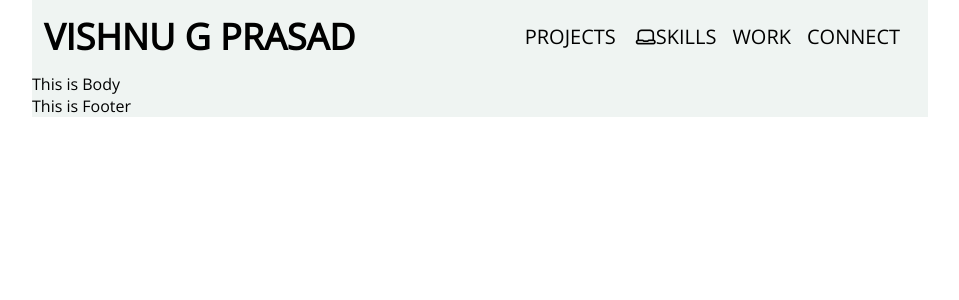
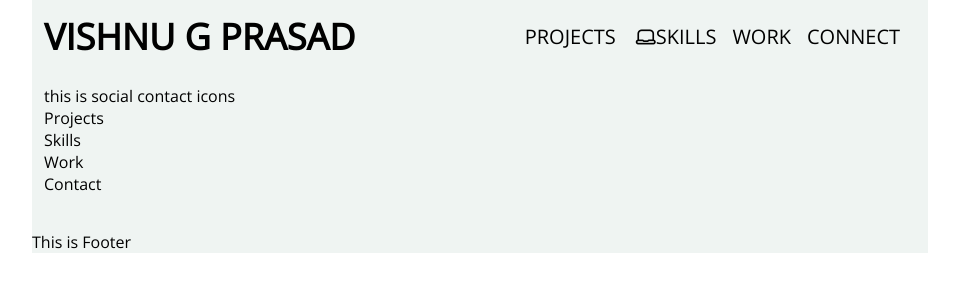
Before and after one commit to vishnugprasad/protfolio, a React (Create React App) app: page / in a window 1280 px wide. Shown: the top 300 px of the page, without its empty margins (160-1119 px from the left). Built offline with nearby package versions, Linux system fonts and the light colour scheme; some icons are missing.

Commit message:
body building

```diff
--- /dev/null
+++ b/src/components/body/about/index.js
@@ -0,0 +1,23 @@
+import React from 'react'
+import "./about.css"
+
+function About() {
+  return (
+    <div className='about'>
+        <div className='about-top'>
+            <div className='about-info'>
+
+            </div>
+            <div className='about-photo'>
+
+            </div>
+
+        </div>
+        <div className='about-bottom'>
+            this is social contact icons
+        </div>
+    </div>
+  )
+}
+
+export default About
--- /dev/null
+++ b/src/components/body/body.css
@@ -0,0 +1,4 @@
+.body{
+    padding: 12px;
+    padding-bottom: 36px;
+}
--- /dev/null
+++ b/src/components/body/contact/index.js
@@ -0,0 +1,9 @@
+import React from 'react'
+
+function Contact() {
+  return (
+    <div>Contact</div>
+  )
+}
+
+export default Contact
--- a/src/components/body/index.js
+++ b/src/components/body/index.js
@@ -1,8 +1,29 @@
 import React from 'react'
-
+import About from './about'
+import "./body.css"
+import Contact from './contact'
+import Projects from './projects'
+import Skills from './skills'
+import Work from './work'
 function Body() {
   return (
-    <div>This is Body</div>
+    <div className='body'>
+      <section id = "about">
+        <About></About>
+      </section>
+      <section id = "projects">
+        <Projects></Projects>
+      </section>
+      <section id = "skills">
+        <Skills></Skills>
+      </section>
+      <section id = "work">
+        <Work></Work>
+      </section>
+      <section id = "contact">
+        <Contact></Contact>
+      </section>
+    </div>
   )
 }
 
--- /dev/null
+++ b/src/components/body/projects/index.js
@@ -0,0 +1,9 @@
+import React from 'react'
+
+function Projects() {
+  return (
+    <div>Projects</div>
+  )
+}
+
+export default Projects
--- /dev/null
+++ b/src/components/body/skills/index.js
@@ -0,0 +1,9 @@
+import React from 'react'
+
+function Skills() {
+  return (
+    <div>Skills</div>
+  )
+}
+
+export default Skills
--- /dev/null
+++ b/src/components/body/work/index.js
@@ -0,0 +1,9 @@
+import React from 'react'
+
+function Work() {
+  return (
+    <div>Work</div>
+  )
+}
+
+export default Work
--- a/src/components/header/mobile/mobile.css
+++ b/src/components/header/mobile/mobile.css
@@ -16,3 +16,28 @@
     justify-content: flex-end;
     font-size: 24px;
 }
+
+.mobile-options {
+    display: flex;
+    background-color: rgb(179, 176, 182);
+    flex-direction: column;
+    width: 100%;
+    padding-top: 24px;
+    justify-content: center;
+    align-items: center;
+    height: 100vh;
+  }
+
+  .mobile-option{
+      font-size: 24px;
+      margin: 12px 0px;
+      display: flex;
+  }
+  .mobile-option a {
+      text-decoration: none;
+      display: flex;
+      color: black;
+      font-weight: 600;
+
+
+  }
--- a/src/components/header/web/index.js
+++ b/src/components/header/web/index.js
@@ -24,7 +24,7 @@ function Web() {
       </div>
 
       <div className="web-option">
-        <a href="#connect">
+        <a href="#contact">
             CONNECT
         </a>
       </div>
```
Also changed, not shown: src/components/header/mobile/index.js (+10 -16 lines), src/components/body/about/about.css (added).
